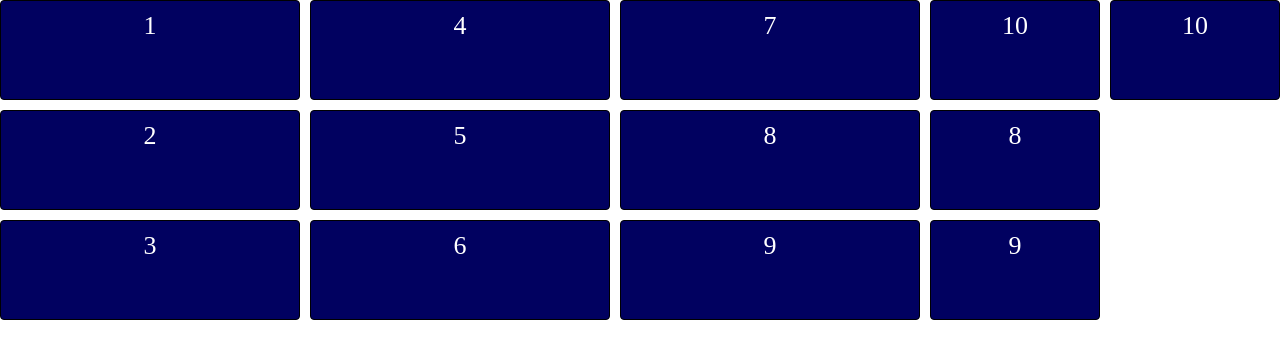
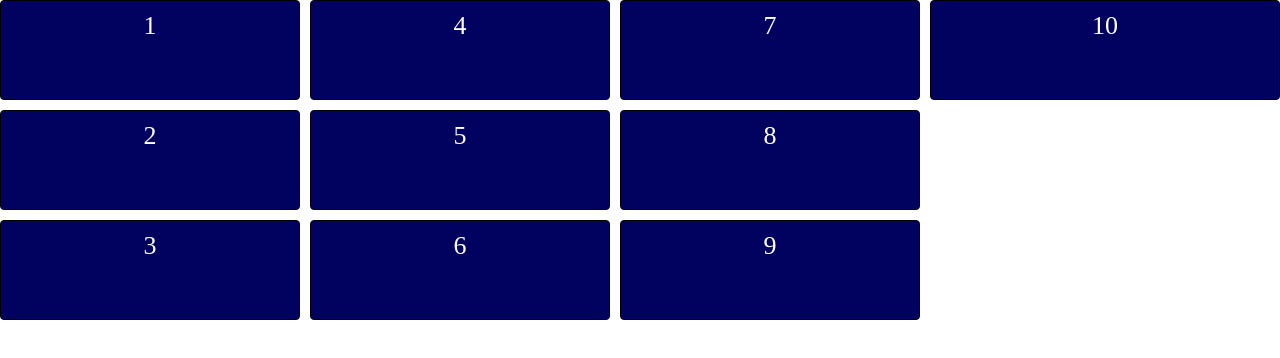
Before and after one commit to KoNyaShka-13/Grid-study, a plain HTML site: page index.html in a window 1280 px wide. Drawn offline with Linux system fonts and the light colour scheme.

Commit message:
Поправки

```diff
--- a/index.html
+++ b/index.html
@@ -18,9 +18,6 @@
 		<div class="grid-elem">8</div>
 		<div class="grid-elem">9</div>
 		<div class="grid-elem">10</div>
-		<div class="grid-elem">8</div>
-		<div class="grid-elem">9</div>
-		<div class="grid-elem">10</div>
 	</div>
 </body>
 </html>
```
